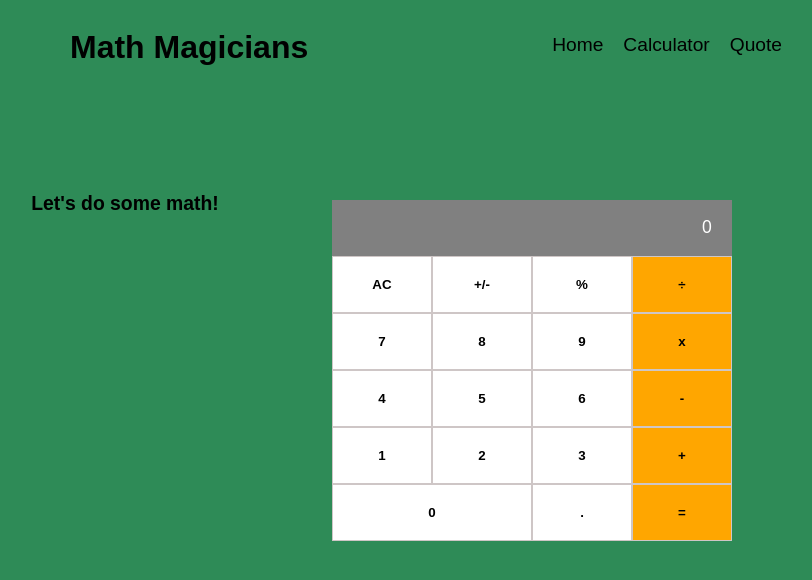
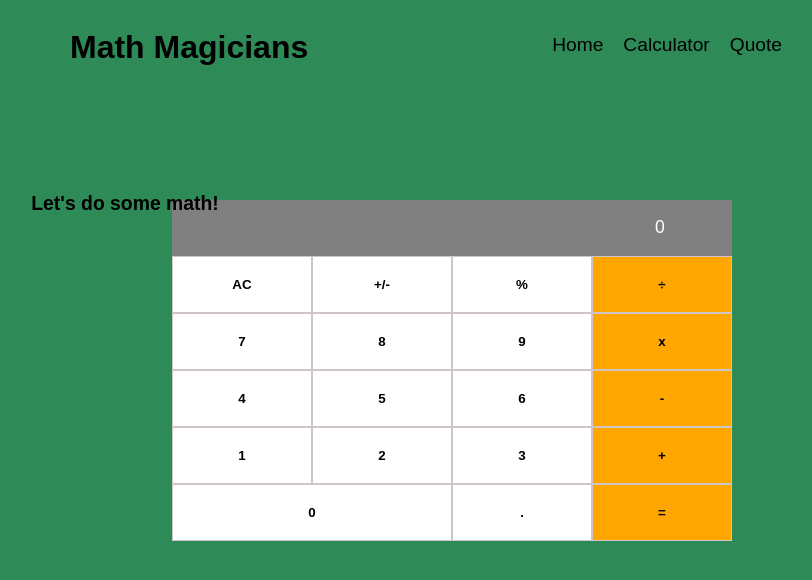
Before and after one commit to Gegardus/math-magicians, a React (Create React App) app: page /calculator in a window 1280 px wide. Shown: the top 580 px of the page, without its empty margins (340-1152 px from the left). Built offline with nearby package versions, Linux system fonts and the light colour scheme; a web font is replaced by a local one.

Commit message:
Update style

```diff
--- a/src/App.css
+++ b/src/App.css
@@ -51,7 +51,7 @@ body {
 }
 
 .home-quote {
-  font-size: 18px;
+  font-size: 1.2em;
   margin-left: 450px;
   margin-right: 150px;
 }
@@ -69,7 +69,7 @@ main {
 .prompt {
   margin-right: 50px;
   font-size: 1.1em;
-  font-weight: 600;
+  font-weight: 900;
   position: relative;
   right: 150px;
   top: 35px;
@@ -79,12 +79,13 @@ main {
   display: flex;
   align-self: flex-end;
   margin-right: 200px;
-  width: 400px;
+  width: 560px;
   background-color: gray;
 }
 
 .display {
-  margin-left: 370px;
+  position: relative;
+  left: 483px;
   color: #fff;
 }
 
@@ -97,7 +98,7 @@ main {
 .btn {
   background-color: #fff;
   padding: 20px;
-  width: 100px;
+  width: 140px;
   border: 1px solid rgb(206, 198, 198);
   cursor: pointer;
   font-weight: bold;
@@ -108,7 +109,7 @@ main {
 }
 
 .btn.zero {
-  width: 200px;
+  width: 280px;
 }
 
 /* QUOTE */
@@ -119,7 +120,7 @@ main {
 }
 
 .quote {
-  font-size: 20px;
+  font-size: 1.15em;
   margin-left: 450px;
   margin-right: 90px;
   margin-top: 120px;
```
